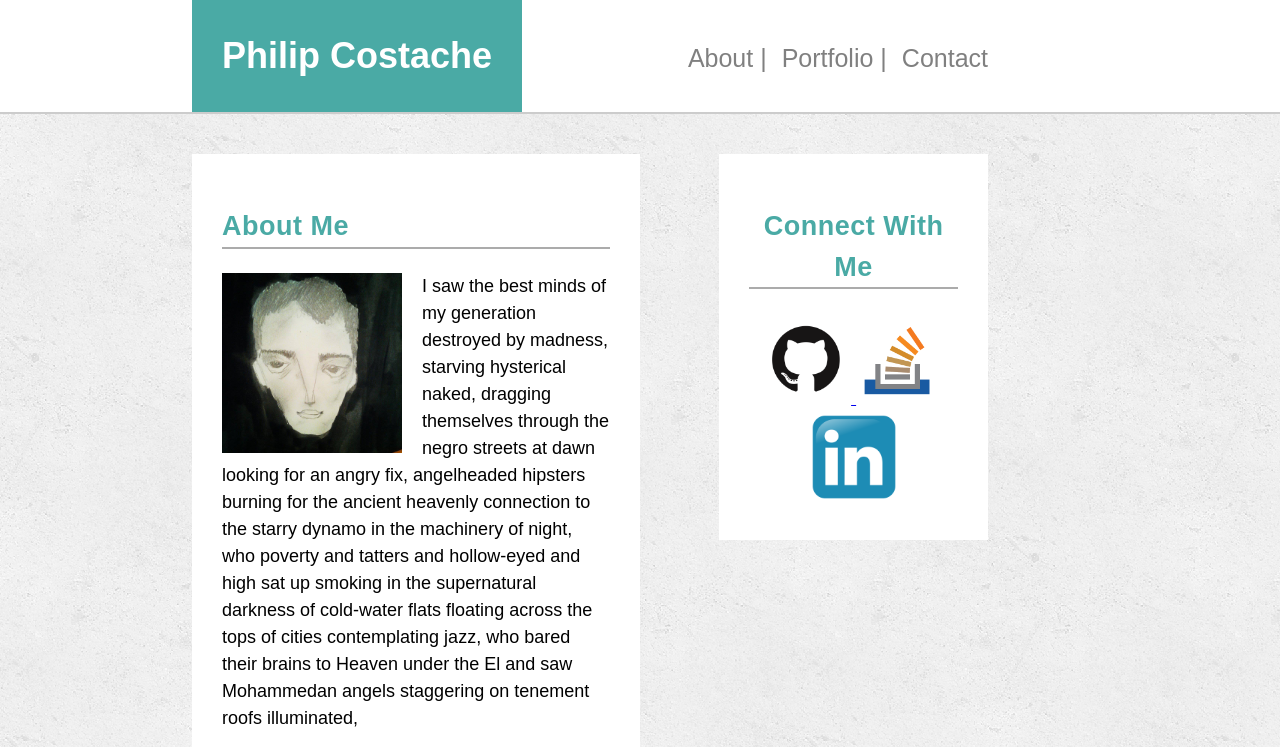
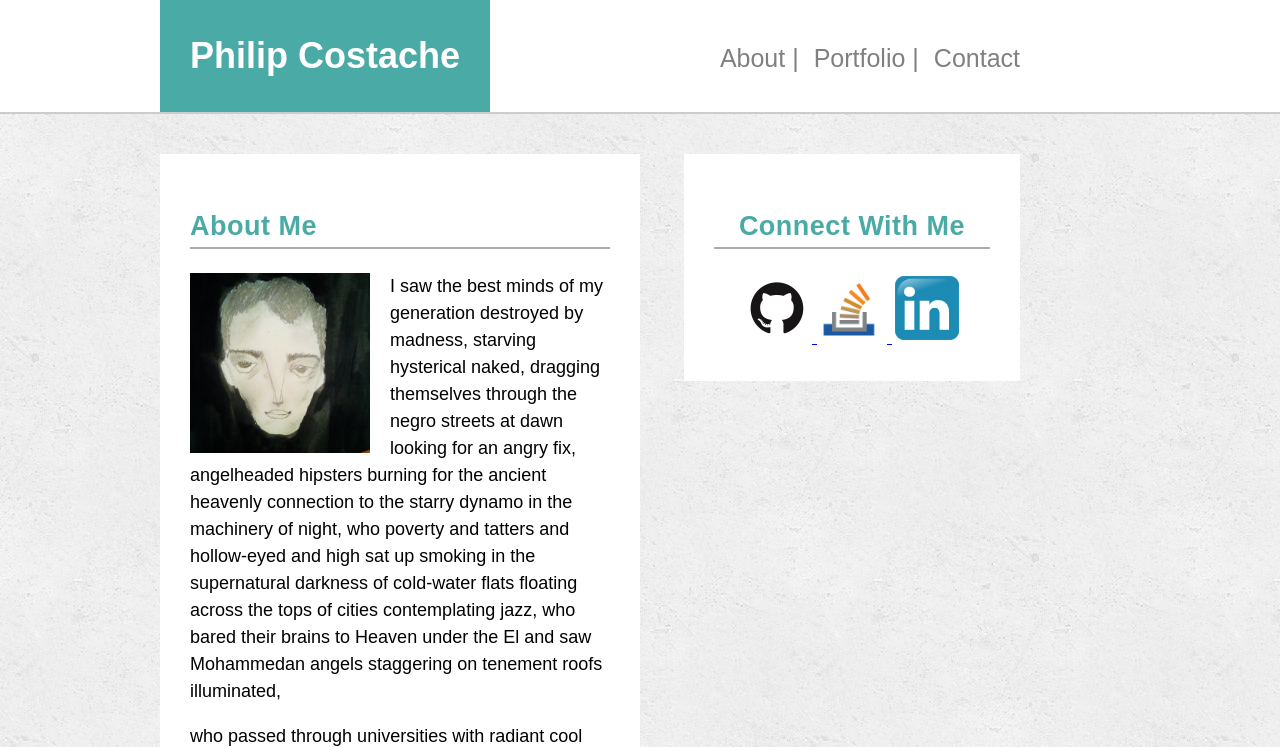
Before and after one commit to Malaxor/Malaxor.github.io, a plain HTML site: page index.html in a window 1280 px wide. Shown: the top 747 px of the page. Drawn offline with Linux system fonts and the light colour scheme.

Commit message:
homework

```diff
--- a/assets/css/style.css
+++ b/assets/css/style.css
@@ -11,7 +11,7 @@ body {
 
 /*Global */
 .container {
-	width: 70%;
+	width: 75%;
 	margin: auto;
 	overflow: hidden;
 }
@@ -83,7 +83,7 @@ nav {
 .connect {
 	background-color: #fff;
 	padding: 30px 30px;
-	width: 30%;
+	width: 35%;
 	margin-top: 40px;
 	margin-right: 100px;
 	float: right;
@@ -98,8 +98,8 @@ nav {
 
 
 .boxes img {
-	height: 90px;
-	width: 90px;
+	height: 70px;
+	width: 70px;
 }
 
 footer {
--- a/assets/css/style2.css
+++ b/assets/css/style2.css
@@ -44,7 +44,7 @@ header li {
 
 nav {
 	float: right;
-	margin-top: 30px;
+	margin-top: 40px;
 	margin-right: 85px;
 }
 
--- a/assets/css/style3.css
+++ b/assets/css/style3.css
@@ -11,7 +11,7 @@ body {
 
 /*Global */
 .container {
-	width: 70%;
+	width: 75%;
 	margin: auto;
 	overflow: hidden;
 }
@@ -94,33 +94,10 @@ nav {
 	padding: 10px;
 }
 
-
-
-
-
-
-
-
-
-
-
-
-
-
-
-
-
-
-
-
-
-
-
-
 .connect {
 	background-color: #fff;
 	padding: 30px 30px;
-	width: 30%;
+	width: 35%;
 	margin-top: 40px;
 	margin-right: 100px;
 	float: right;
@@ -135,8 +112,8 @@ nav {
 
 
 .boxes img {
-	height: 90px;
-	width: 90px;
+	height: 70px;
+	width: 70px;
 }
 
 footer {
--- a/index.html
+++ b/index.html
@@ -18,7 +18,7 @@
 		<nav>
 			<ul>
 				<li><a href="index.html">About	|</a></li>
-				<li><a href="portfoli.html">Portfolio	|</a></li>
+				<li><a href="portfolio.html">Portfolio	|</a></li>
 				<li><a href="contact.html">Contact</a></li>
 			</ul>
 		</nav>
```
Also changed, not shown: contact.html (+1 -1 lines), portfolio.html (+1 -1 lines).
